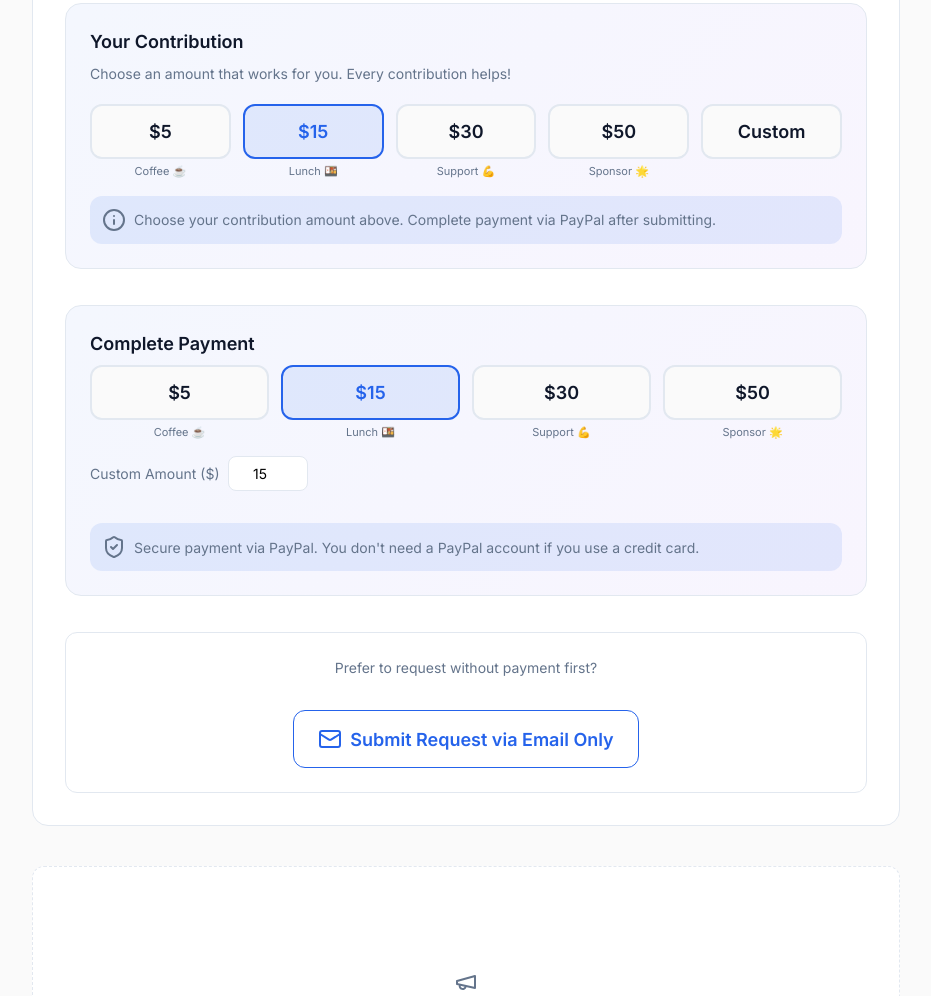
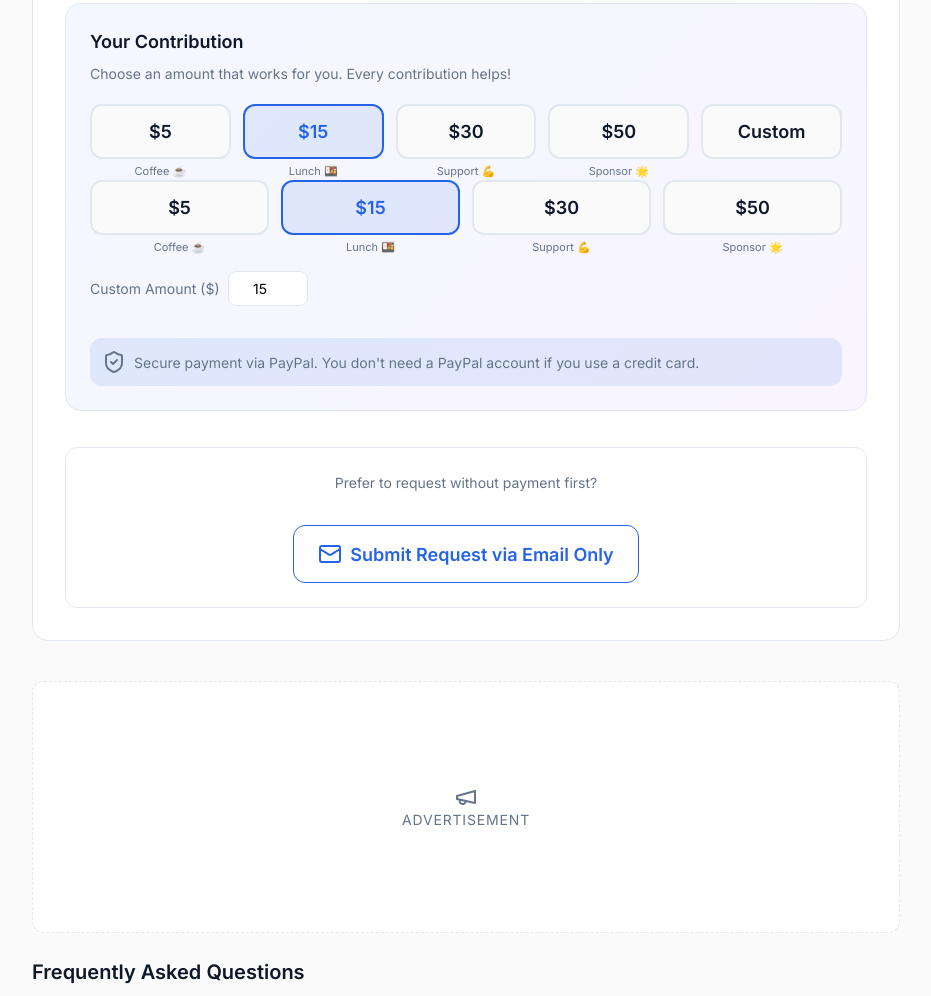
Before and after one commit to darrenguo57/tools-website, a plain HTML site: page custom-tool.html in a window 1280 px wide. Shown: the part 1626-2622 px from the top of the page, without its empty margins (174-1105 px from the left). Drawn offline with nearby package versions, Linux system fonts and the light colour scheme; a script that the page names is missing.

Commit message:
Merge payment into contribution section, remove duplicate

```diff
--- a/custom-tool.html
+++ b/custom-tool.html
@@ -104,7 +104,7 @@
             <input type="email" id="email" name="email" data-i18n-placeholder="custom_form_email_placeholder" placeholder="We'll notify you when your tool is ready">
           </div>
 
-          <!-- Contribution Section -->
+          <!-- Contribution & Payment Section -->
           <div class="contribution-section">
             <h3 data-i18n="custom_contribution_title">Your Contribution</h3>
             <p data-i18n="custom_contribution_desc">Choose an amount that works for you. Every contribution helps!</p>
@@ -137,15 +137,6 @@
               </label>
             </div>
 
-            <div class="payment-note">
-              <i data-lucide="info"></i>
-              <span data-i18n="custom_payment_note">Choose your contribution amount above. Complete payment via PayPal after submitting.</span>
-            </div>
-          </div>
-
-          <!-- PayPal Button -->
-          <div class="contribution-section">
-            <h3 data-i18n="custom_paypal_title">Complete Payment</h3>
             <div id="paypal-button-container" class="paypal-button-container">
               <!-- PayPal buttons will be rendered here -->
             </div>
```
